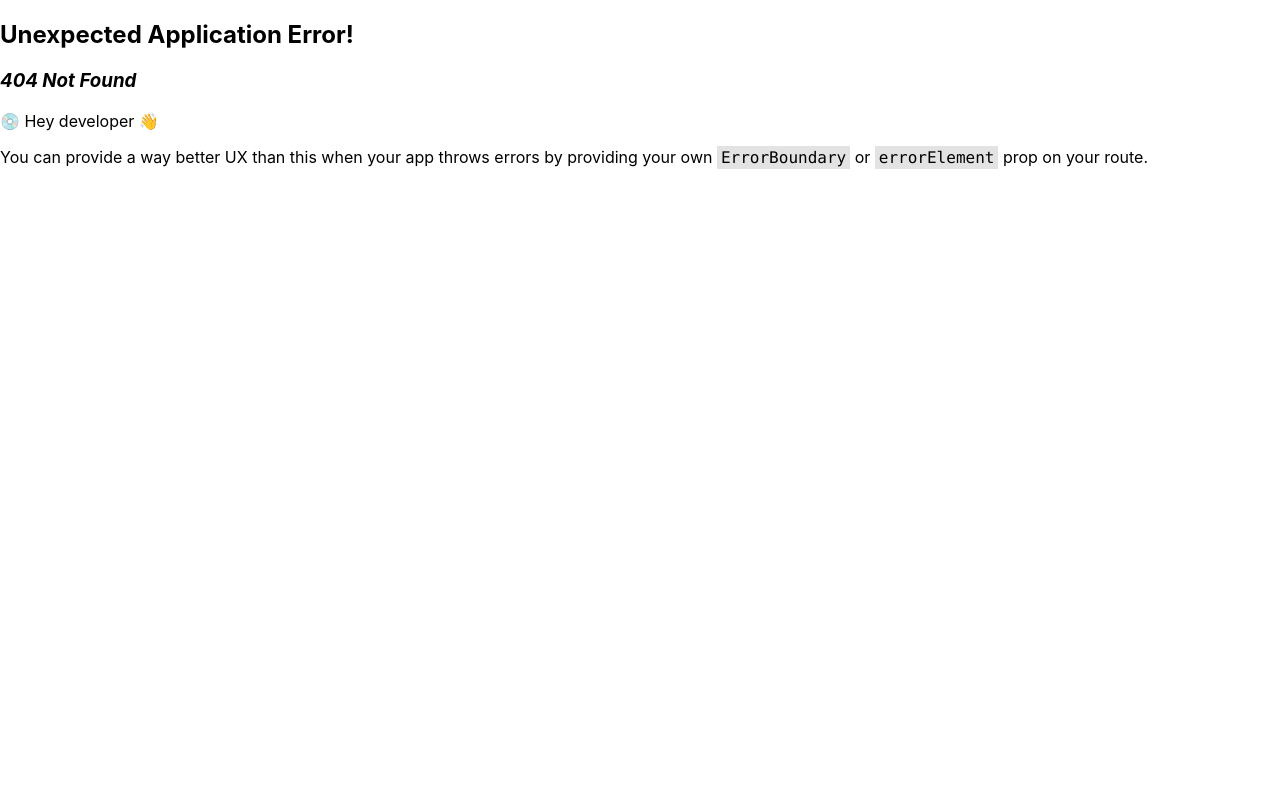
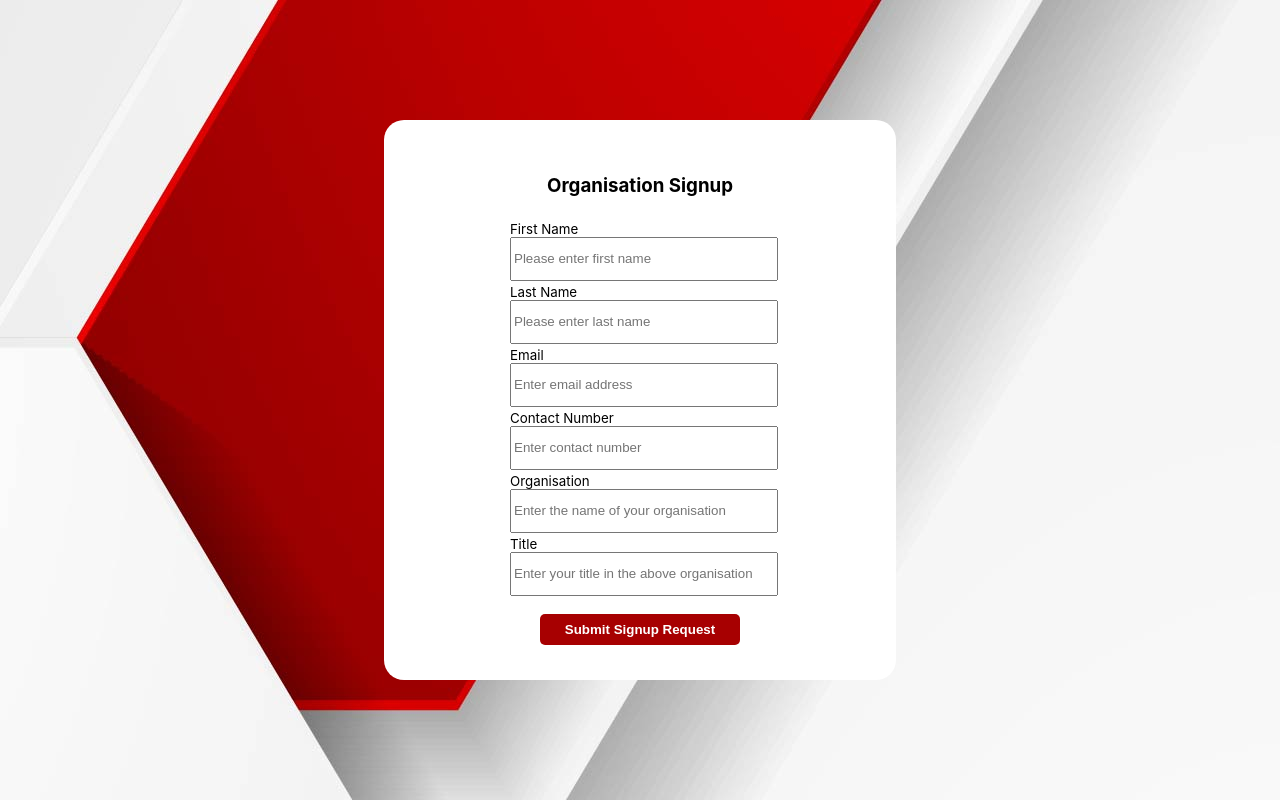
Before and after one commit to pitsontise/tibs-amplify-react2, a React (Create React App) app: page /signup in a window 1280 px wide. Before the commit this address had no page. Built offline with nearby package versions, Linux system fonts and the light colour scheme.

Commit message:
Create sign-up page.

```diff
--- a/src/pages/landing/landing.jsx
+++ b/src/pages/landing/landing.jsx
@@ -26,6 +26,9 @@ function LandingPage() {
   const goToLogin = () => {
     navigate("/login");
   };
+  const goToSignUp = () => {
+    navigate("/signup");
+  };
   const handleClick = () => {
     console.log("Button was clicked!");
   };
@@ -41,7 +44,7 @@ function LandingPage() {
         </Menu>
         <ButtonContainer>
           <Button title="Login" onClick={goToLogin} />
-          <Button title="Sign Up" onClick={handleClick} />
+          <Button title="Sign Up" onClick={goToSignUp} />
         </ButtonContainer>
       </Header>
 
--- /dev/null
+++ b/src/pages/signup/signup.jsx
@@ -0,0 +1,51 @@
+import { useNavigate } from "react-router";
+import { BackgroundImage, Card, FormContainer } from "./signup.styling";
+import { H3 } from "../../components/utils/typography";
+import Input from "../../components/form/input/input.component";
+import Button from "../../components/button.component";
+import colors from "../../components/utils/colors";
+
+const Signup = () => {
+  const navigate = useNavigate();
+
+  return (
+    <BackgroundImage>
+      <Card>
+        <H3>Organisation Signup</H3>
+        <FormContainer>
+          <Input label="First Name" placeholder="Please enter first name" />
+          <Input
+            label="Last Name"
+            placeholder="Please enter last name"
+          />
+          <Input
+            label="Email"
+            placeholder="Enter email address"
+          />
+          <Input
+            label="Contact Number"
+            placeholder="Enter contact number"
+          />
+          <Input
+            label="Organisation"
+            placeholder="Enter the name of your organisation"
+          />
+          <Input
+            label="Title"
+            placeholder="Enter your title in the above organisation"
+          />
+
+
+          <Button
+            title="Submit Signup Request"
+            width="200px"
+            backgroundColor={colors.PRIMARY}
+            onClick={() => navigate("/dashboard")}
+          />
+        </FormContainer>
+      </Card>
+    </BackgroundImage>
+  );
+};
+
+export default Signup;
--- /dev/null
+++ b/src/pages/signup/signup.styling.js
@@ -0,0 +1,34 @@
+import styled from "styled-components";
+import tibsprocurebackground from "../../res/tibs-procure-background.jpg";
+
+export const BackgroundImage = styled.div`
+  background-image: url(${tibsprocurebackground});
+  width: 100vw;
+  height: 100vh;
+  display: flex;
+  justify-content: center;
+  align-content: center;
+  flex-wrap: wrap;
+`;
+
+export const Card = styled.div`
+  background-color: white;
+  border-radius: 20px;
+  width: 40vw;
+  height: 70vh;
+  display: flex;
+  justify-content: center;
+  align-items: center;
+  flex-wrap: wrap;
+  flex-direction: column;
+`;
+
+export const FormContainer = styled.div`
+  display: flex;
+  flex-wrap: wrap;
+  justify-content: center;
+  align-content: center;
+  flex-direction: column;
+  width: 30vw;
+  height: auto;
+`;
--- a/src/router.js
+++ b/src/router.js
@@ -2,6 +2,7 @@ import { createBrowserRouter } from "react-router-dom";
 import LandingPage from "./pages/landing/landing";
 import Login from "./pages/login/login";
 import Dashboard from "./pages/dashboard/dashboard";
+import Signup from "./pages/signup/signup";
 
 const router = createBrowserRouter([
   {
@@ -20,6 +21,10 @@ const router = createBrowserRouter([
     path: "/dashboard",
     element: <Dashboard />,
   },
+  {
+    path: "/signup",
+    element: <Signup />,
+  },
 ]);
 
 export default router;
```
